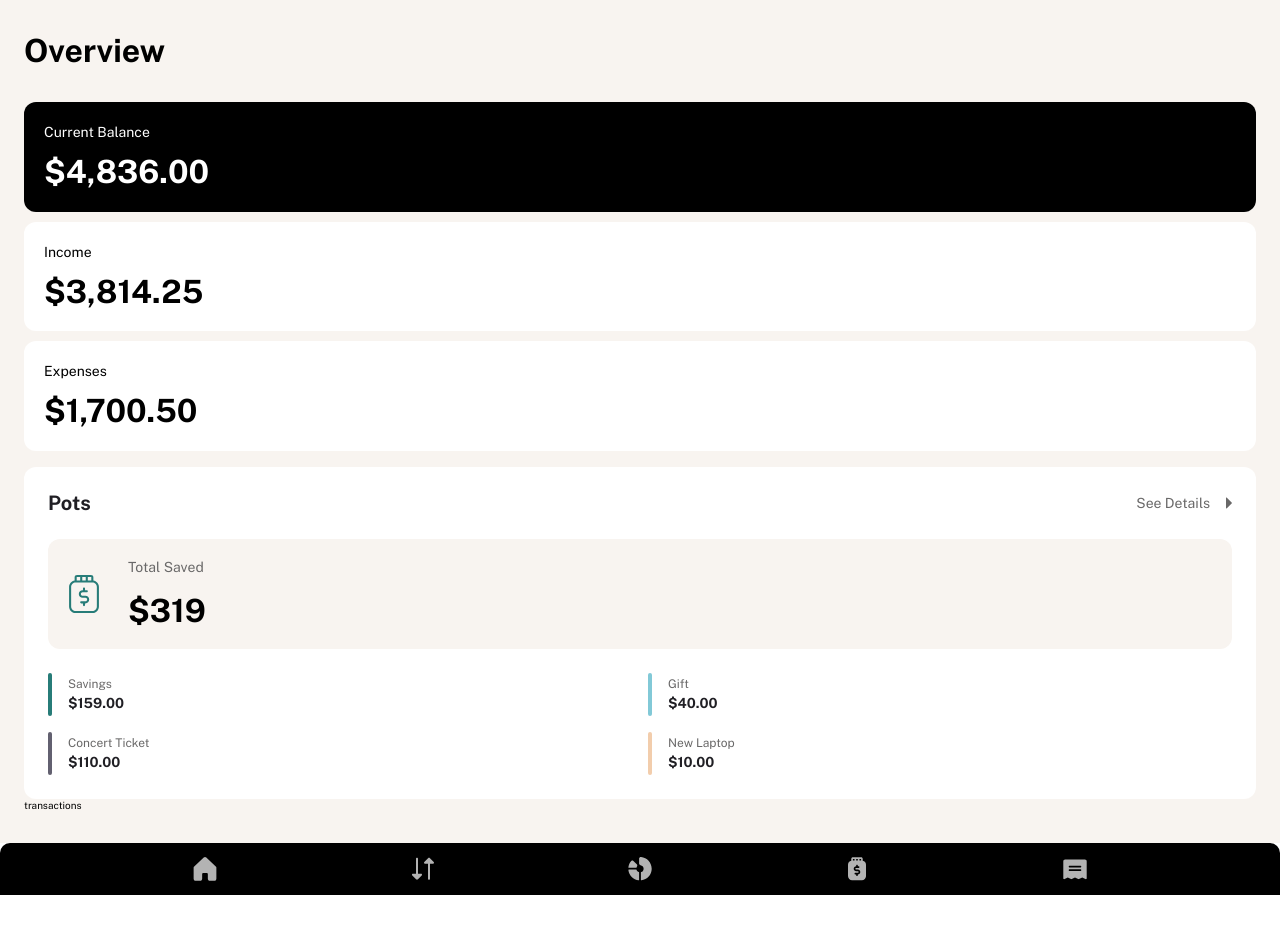
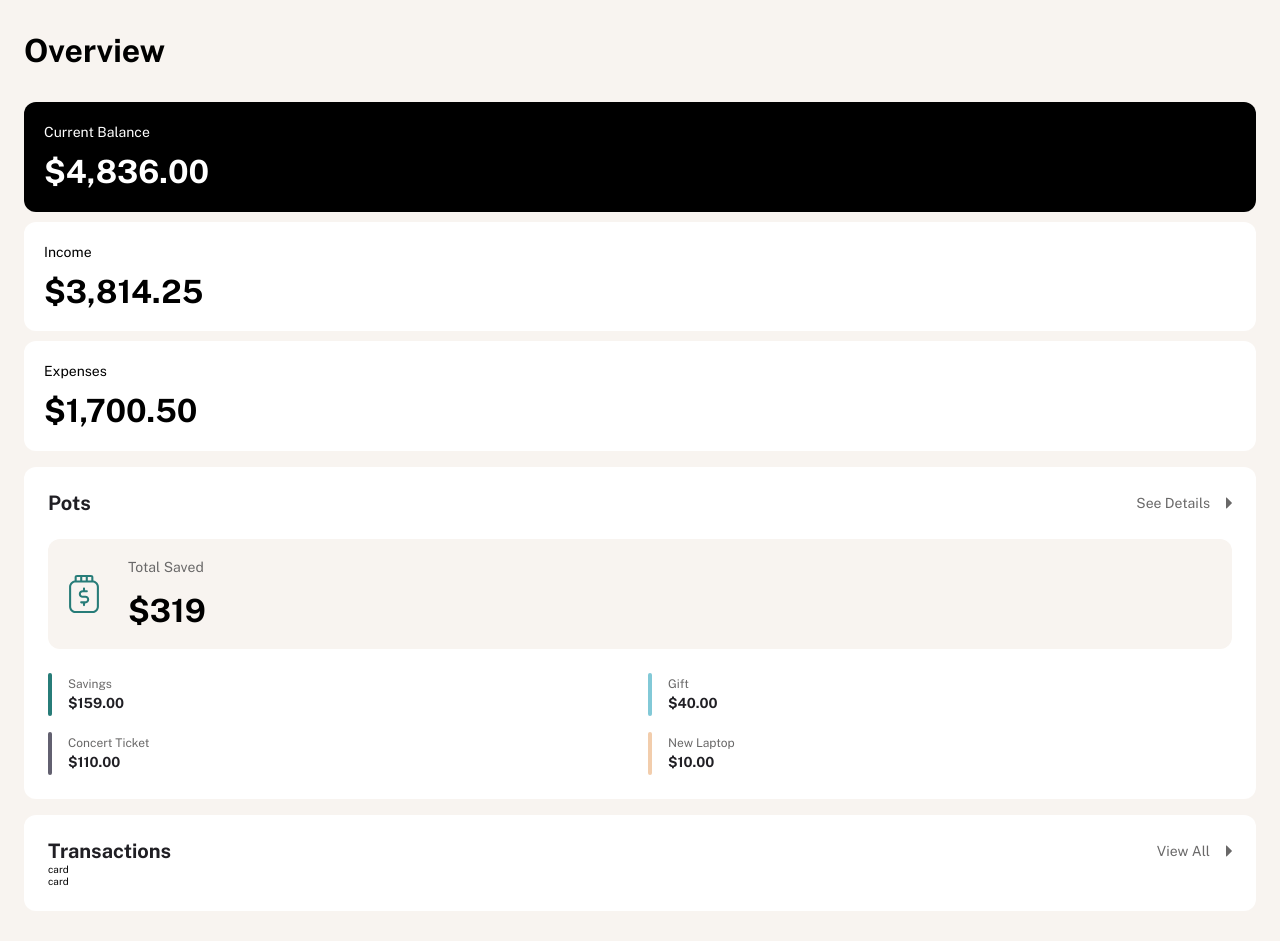
Before and after one commit to mhjarvis/personal-finance-application, a React (Vite) app: page / in a window 1280 px wide. Shown: the top 941 px of the page. Before the commit the page ends 895 px from the top, so only its background shows below. Built offline with nearby package versions, Linux system fonts and the light colour scheme.

Commit message:
Create additional components for card section

```diff
--- /dev/null
+++ b/src/features/Overview/OverviewTransactions/OverviewTransactionCard.jsx
@@ -0,0 +1,6 @@
+/* eslint-disable no-unused-vars */
+import styles from "./OverviewTransactionCard.module.css";
+
+export default function OverviewTransactionCard() {
+	return <div>card</div>;
+}
--- a/src/features/Overview/OverviewTransactions/OverviewTransactions.jsx
+++ b/src/features/Overview/OverviewTransactions/OverviewTransactions.jsx
@@ -1,3 +1,17 @@
-export default function OverviewTransactions() {
-	return <div className="overview-transactions">transactions</div>;
+/* eslint-disable react/prop-types */
+/* eslint-disable no-unused-vars */
+import styles from "./OverviewTransactions.module.css";
+import CardHeader from "../CardHeader/CardHeader";
+import OverviewTransactionCard from "./OverviewTransactionCard";
+
+export default function OverviewTransactions({ transactions }) {
+	return (
+		<div className={styles.container}>
+			<CardHeader title="Transactions" buttonInfo="View All" />
+			<div className={styles.transactions__container}>
+				<OverviewTransactionCard />
+				<OverviewTransactionCard />
+			</div>
+		</div>
+	);
 }
--- /dev/null
+++ b/src/features/Overview/OverviewTransactions/OverviewTransactions.module.css
@@ -0,0 +1,9 @@
+.container {
+	background-color: white;
+	border-radius: 12px;
+	padding: 2.4rem;
+	margin-top: var(--s200);
+}
+
+.transactions__container {
+}
--- a/src/pages/Home/Home.jsx
+++ b/src/pages/Home/Home.jsx
@@ -22,6 +22,8 @@ export default function Home() {
 		newLaptop: 10.0,
 	});
 
+	const [transactions, setTransactions] = useState([{}]);
+
 	return (
 		<div className="home">
 			<MainLayout>
```
Also changed, not shown: src/features/Overview/OverviewTransactions/OverviewTransactionCard.module.css (added), src/features/Overview/OverviewTransactions/OverviewTransactions.css (deleted).
